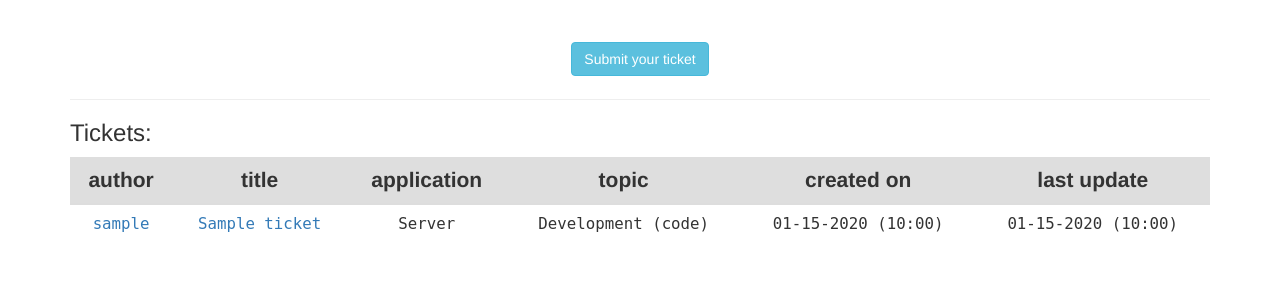
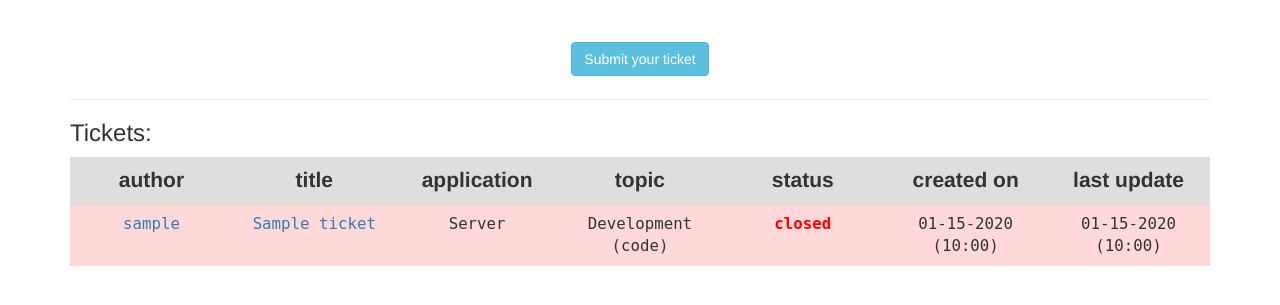
Before and after one commit to cccnrc/diagnosticator-AWS, a Flask app: page /ticket/all in a window 1280 px wide. Shown: the part 64-369 px from the top of the page. Run offline with Flask 2, Linux system fonts and the light colour scheme; a user stored in the database is signed in; tables that the repository leaves empty hold one stand-in row (values such as "Sample post"); parts of the project's set-up code (start-up, migrations or seed data) failed here and were passed over; some libraries are stand-ins or nearby versions.

Commit message:
ticket closure added

```diff
--- a/app/models.py
+++ b/app/models.py
@@ -51,6 +51,7 @@ class User(UserMixin, db.Model):
     last_knownHG38_request = db.Column(db.DateTime)
     last_knownHG38_request_project_name = db.Column(db.String(120))
     last_message_read_time = db.Column(db.DateTime)
+    admin = db.Column(db.Boolean, default=False)
     tickets = db.relationship('Ticket', backref='author', lazy='dynamic')
     ticket_replies = db.relationship('TicketReply', backref='replier', lazy='dynamic')
     tickets_followed = db.relationship("Ticket", secondary=user_tickets, back_populates="ticket_followers")
@@ -229,6 +230,8 @@ class Ticket(db.Model):
     application = db.Column(db.Integer, index=True)
     argument = db.Column(db.Integer, index=True)
     user_id = db.Column(db.Integer, db.ForeignKey('user.id'))
+    closed = db.Column(db.Boolean, default=False)
+    closed_on = db.Column(db.DateTime, index=True, default=datetime.utcnow)
     ticket_replies = db.relationship('TicketReply', backref='original', lazy='dynamic')
     ticket_followers = db.relationship('User', secondary=user_tickets, back_populates="tickets_followed")
 
--- a/app/templates/ticket/all.html
+++ b/app/templates/ticket/all.html
@@ -22,12 +22,28 @@
   th {
     text-align: center;
     background-color: #dedede;
+    vertical-align: middle;
   }
   td {
     font-size: 75%;
     font-family: monospace;
     max-width: 20%;
     overflow-wrap: break-word;
+    vertical-align: middle;
+  }
+  table {
+    table-layout:fixed;
+    width:100%;
+  }
+  .closed {
+    background-color: rgba(255, 0, 0, 0.15);;
+  }
+  stream#open {
+    color: green;
+  }
+  stream#closed {
+    color: red;
+    font-weight: bold;
   }
 </style>
 
@@ -59,6 +75,9 @@
             topic
           </th>
           <th>
+            status
+          </th>
+          <th>
             created on
           </th>
           <th>
@@ -69,27 +88,38 @@
 
       <tbody>
         {% for ticket in tickets %}
+
+        {% set STATUS = 'open' %}
+        {% if ticket.closed %}
+          {% set STATUS = 'closed' %}
+        {% endif %}
+
         <tr>
-          <td>
+          <td class="{{ STATUS }}">
             <a href="{{ url_for( 'ticket.user', username = ticket.author.username ) }}">
               {{ ticket.author.username }}
             </a>
           </td>
-          <td>
+          <td class="{{ STATUS }}">
             <a href="{{ url_for( 'ticket.ticket_reply', ticket_ID = ticket.id ) }}" target="_blank">
               {{ ticket.title }}
             </a>
           </td>
-          <td>
+          <td class="{{ STATUS }}">
             {{ ticket_app[ticket.application|string] }}
           </td>
-          <td>
+          <td class="{{ STATUS }}">
             {{ ticket_arg[ticket.argument|string] }}
           </td>
-          <td>
+          <td class="{{ STATUS }}">
+            <stream id="{{ STATUS }}">
+              {{ STATUS }}
+            </stream>
+          </td>
+          <td class="{{ STATUS }}">
             {{ ticket.timestamp.strftime("%m-%d-%Y (%H:%M)") }}
           </td>
-          <td>
+          <td class="{{ STATUS }}">
             {{ ticket.last_modify.strftime("%m-%d-%Y (%H:%M)") }}
           </td>
         </tr>
--- a/app/templates/ticket/user.html
+++ b/app/templates/ticket/user.html
@@ -20,6 +20,11 @@
     font-size: 90%;
     font-family: monospace;
     max-width: 20%;
+    overflow-wrap: break-word;
+  }
+  table {
+    table-layout:fixed;
+    width:100%;
   }
 </style>
 
--- a/app/ticket/forms.py
+++ b/app/ticket/forms.py
@@ -33,5 +33,5 @@ class TicketForm(FlaskForm):
 
 class TicketReplyForm(FlaskForm):
     body = TextAreaField('Update')
-    follow = BooleanField('Follow Ticket Updates')
+    follow = BooleanField('Follow Ticket Updates (e-mail)')
     submit = SubmitField('Update')
--- a/app/ticket/routes.py
+++ b/app/ticket/routes.py
@@ -99,3 +99,21 @@ def ticket_reply(ticket_ID):
                         urgency_choices = dict(urgency_choices),
                         form = form
                         ))
+
+@bp.route('/close/<ticket_ID>')
+@login_required
+def close(ticket_ID):
+    ticket = Ticket.query.filter_by(id=ticket_ID).first_or_404()
+    ticket.closed = True
+    ticket.closed_on = datetime.utcnow()
+    db.session.commit()
+    return( redirect( url_for('ticket.ticket_reply', ticket_ID = ticket.id )))
+
+@bp.route('/reopen/<ticket_ID>')
+@login_required
+def reopen(ticket_ID):
+    ticket = Ticket.query.filter_by(id=ticket_ID).first_or_404()
+    ticket.closed = False
+    ticket.last_modify = datetime.utcnow()
+    db.session.commit()
+    return( redirect( url_for('ticket.ticket_reply', ticket_ID = ticket.id )))
```
Also changed, not shown: app/templates/ticket/ticket_reply.html (+40 -2 lines).
